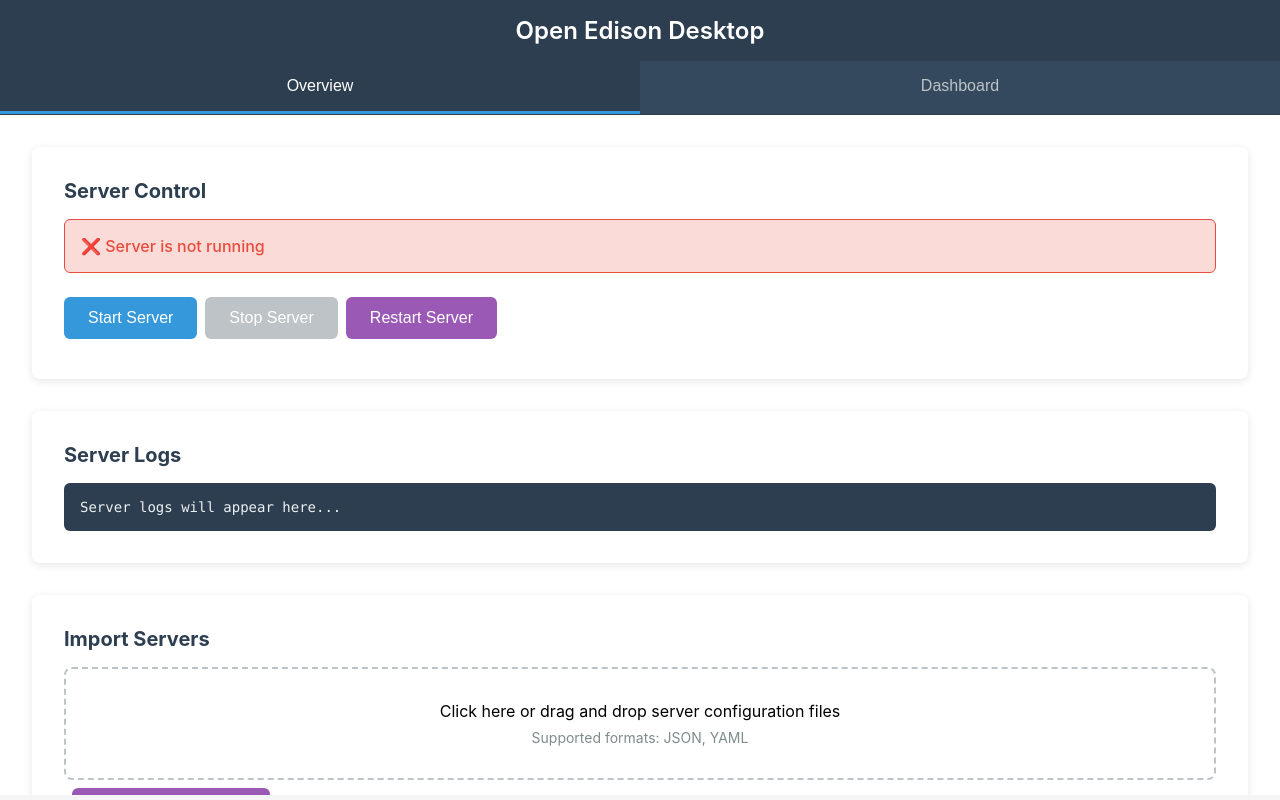
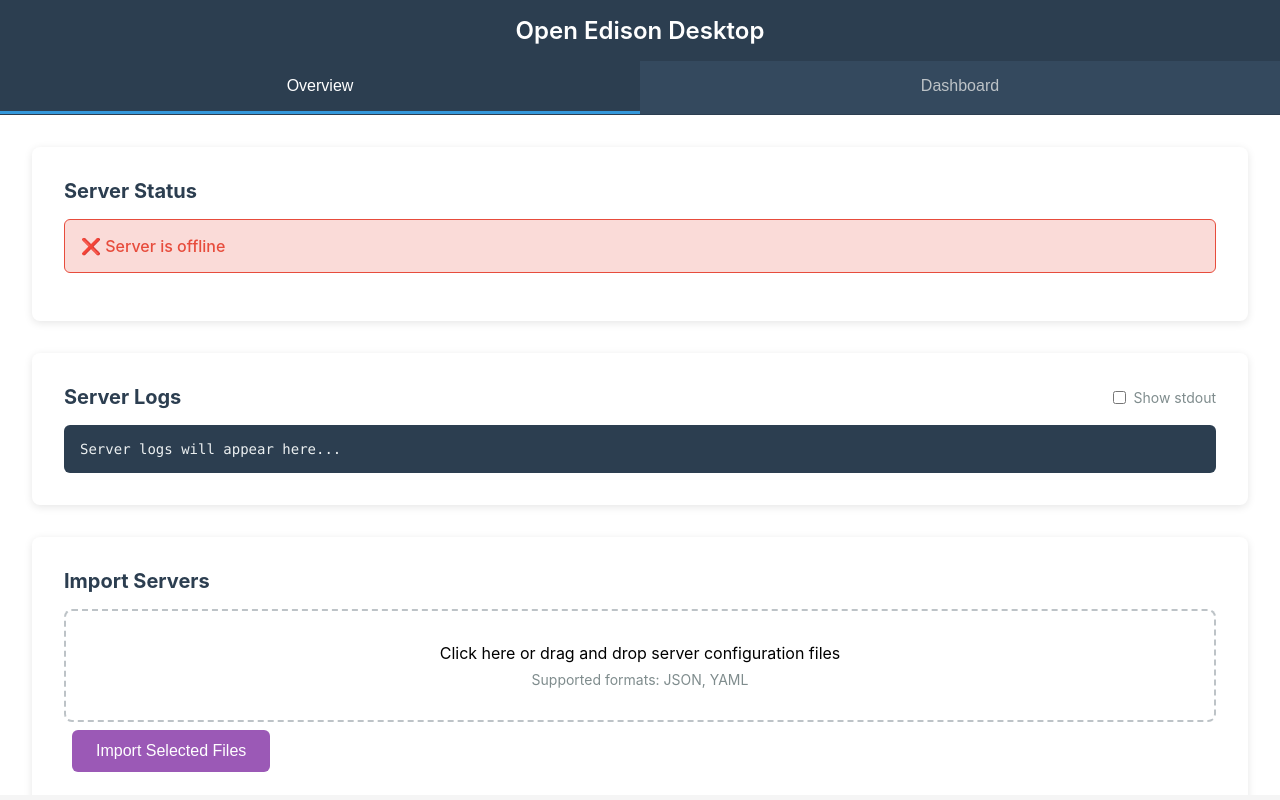
Before and after one commit to Edison-Watch/open-edison, a React (Vite) app in the folder gui/: page / in a window 1280 px wide. Built offline with nearby package versions, Linux system fonts and the light colour scheme; no server answers.

Commit message:
Remove start/stop server buttons. Auto launch oe server and pipe and display logs

```diff
--- a/gui/src/Overview.tsx
+++ b/gui/src/Overview.tsx
@@ -16,6 +16,7 @@ const Overview: React.FC = () => {
   const [logs, setLogs] = useState<LogEntry[]>([]);
   const [selectedFiles, setSelectedFiles] = useState<FileList | null>(null);
   const [isDragOver, setIsDragOver] = useState(false);
+  const [showStdout, setShowStdout] = useState(false);
 
   // Check server status - simplified for Electron environment
   const checkServerStatus = async () => {
@@ -133,6 +134,29 @@ const Overview: React.FC = () => {
     return () => clearInterval(interval);
   }, []);
 
+  // Listen for backend logs
+  useEffect(() => {
+    if (window.electronAPI) {
+      window.electronAPI.onBackendLog((log) => {
+        // Only show stderr by default, or stdout if checkbox is checked
+        if (log.type === 'stderr' || (log.type === 'stdout' && showStdout)) {
+          const timestamp = new Date().toLocaleTimeString();
+          const logEntry = {
+            timestamp,
+            message: `[${log.type.toUpperCase()}] ${log.message.trim()}`
+          };
+          setLogs(prev => [...prev, logEntry]);
+        }
+      });
+    }
+
+    return () => {
+      if (window.electronAPI) {
+        window.electronAPI.removeBackendLogListener();
+      }
+    };
+  }, [showStdout]);
+
   return (
     <div style={{ padding: '2rem', background: 'white', height: '100%', overflow: 'auto' }}>
       {/* Server Control Section */}
@@ -144,7 +168,7 @@ const Overview: React.FC = () => {
         boxShadow: '0 2px 8px rgba(0,0,0,0.1)'
       }}>
         <h2 style={{ color: '#2c3e50', marginBottom: '1rem', fontSize: '1.25rem' }}>
-          Server Control
+          Server Status
         </h2>
 
         <div style={{
@@ -156,66 +180,9 @@ const Overview: React.FC = () => {
           color: serverMcpStatus.running ? '#27ae60' : '#e74c3c',
           border: `1px solid ${serverMcpStatus.running ? '#27ae60' : '#e74c3c'}`
         }}>
-          {serverMcpStatus.running ? '✅ Server is running on port 3001' : '❌ Server is not running'}
+          {serverMcpStatus.running ? '✅ Server is online' : '❌ Server is offline'}
         </div>
 
-        <div style={{ marginTop: '1rem' }}>
-          <button
-            onClick={startServer}
-            disabled={serverMcpStatus.running}
-            style={{
-              background: serverMcpStatus.running ? '#bdc3c7' : '#3498db',
-              color: 'white',
-              border: 'none',
-              padding: '0.75rem 1.5rem',
-              borderRadius: '6px',
-              cursor: serverMcpStatus.running ? 'not-allowed' : 'pointer',
-              fontSize: '1rem',
-              margin: '0.5rem 0.5rem 0.5rem 0',
-              minWidth: '120px',
-              transition: 'all 0.3s ease'
-            }}
-          >
-            Start Server
-          </button>
-
-          <button
-            onClick={stopServer}
-            disabled={!serverMcpStatus.running}
-            style={{
-              background: !serverMcpStatus.running ? '#bdc3c7' : '#e74c3c',
-              color: 'white',
-              border: 'none',
-              padding: '0.75rem 1.5rem',
-              borderRadius: '6px',
-              cursor: !serverMcpStatus.running ? 'not-allowed' : 'pointer',
-              fontSize: '1rem',
-              margin: '0.5rem 0.5rem 0.5rem 0',
-              minWidth: '120px',
-              transition: 'all 0.3s ease'
-            }}
-          >
-            Stop Server
-          </button>
-
-          <button
-            onClick={restartServer}
-            style={{
-              background: '#9b59b6',
-              color: 'white',
-              border: 'none',
-              padding: '0.75rem 1.5rem',
-              borderRadius: '6px',
-              cursor: 'pointer',
-              fontSize: '1rem',
-              margin: '0.5rem 0.5rem 0.5rem 0',
-              minWidth: '120px',
-              transition: 'all 0.3s ease'
-            }}
-          >
-            Restart Server
-          </button>
-        </div>
       </div>
 
       {/* Server Logs Section */}
@@ -226,9 +193,20 @@ const Overview: React.FC = () => {
         marginBottom: '2rem',
         boxShadow: '0 2px 8px rgba(0,0,0,0.1)'
       }}>
-        <h2 style={{ color: '#2c3e50', marginBottom: '1rem', fontSize: '1.25rem' }}>
-          Server Logs
-        </h2>
+        <div style={{ display: 'flex', justifyContent: 'space-between', alignItems: 'center', marginBottom: '1rem' }}>
+          <h2 style={{ color: '#2c3e50', fontSize: '1.25rem', margin: 0 }}>
+            Server Logs
+          </h2>
+          <label style={{ display: 'flex', alignItems: 'center', fontSize: '0.875rem', color: '#7f8c8d' }}>
+            <input
+              type="checkbox"
+              checked={showStdout}
+              onChange={(e) => setShowStdout(e.target.checked)}
+              style={{ marginRight: '0.5rem' }}
+            />
+            Show stdout
+          </label>
+        </div>
         <div style={{
           background: '#2c3e50',
           color: '#ecf0f1',
--- a/gui/tsconfig.json
+++ b/gui/tsconfig.json
@@ -13,7 +13,8 @@
     "rootDir": "./src",
     "declaration": true,
     "declarationMap": true,
-    "sourceMap": true
+    "sourceMap": true,
+    "jsx": "react-jsx"
   },
   "include": [
     "src/**/*"
```
Also changed, not shown: gui/src/main.ts (+16 -2 lines), gui/src/preload.ts (+12 -0 lines).
